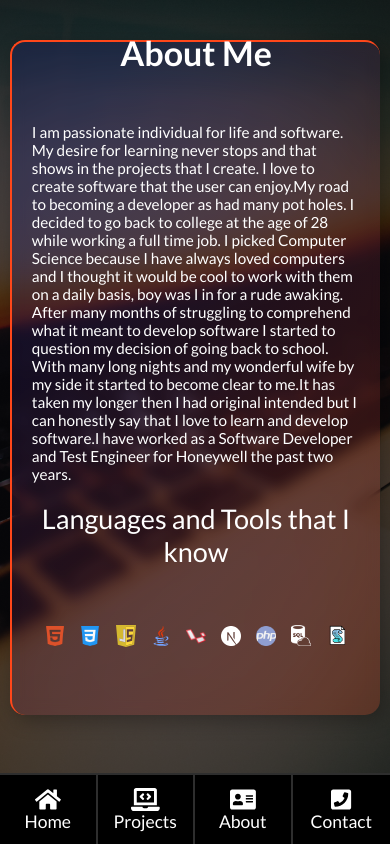
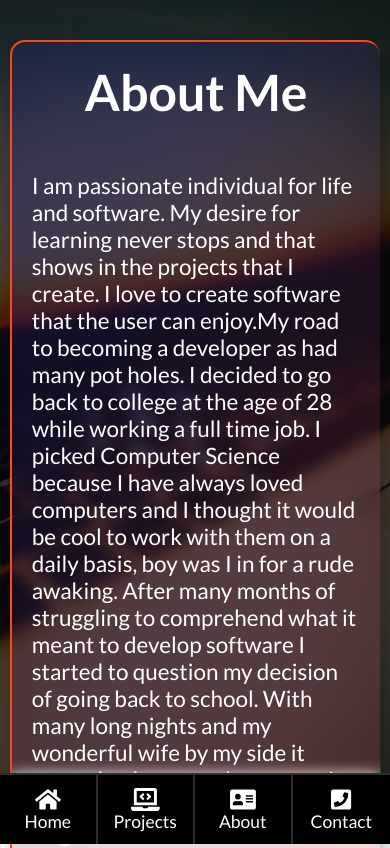
Before and after one commit to ecombee28/Portfolio, a Next.js app: page /about in a window 390 px wide. Shown: the top 848 px of the page. Built offline with nearby package versions, Linux system fonts and the light colour scheme.

Commit message:
chnaged css

```diff
--- a/styles/About.module.css
+++ b/styles/About.module.css
@@ -1,6 +1,6 @@
 .main_wrapper {
-    width: 70%;
-    height: 80vh;
+    width: 80%;
+    height: auto;
     display: flex;
     flex-direction: column;
     justify-content: space-evenly;
@@ -34,18 +34,18 @@
     flex-direction: column;
     justify-content: center;
     align-items: center;
-    font-size: 25px;
+    font-size: 30px;
     color: #ffffffff;
 }
 
 .about {
     width: 100%;
-    height: 70%;
+    height: 100%;
     display: flex;
     flex-direction: column;
     justify-content: center;
     align-items: center;
-    font-size: 30px;
+    font-size: clamp(25px, 1.4vw, 1.5vw);
     padding: 20px;
 }
 
@@ -93,7 +93,6 @@
 @media screen and (max-width:1100px) {
     .main_wrapper {
         width: 95%;
-        height: 80vh;
         display: flex;
         flex-direction: column;
         justify-content: space-evenly;
@@ -111,7 +110,7 @@
         font-size: 17px;
     }
     .about {
-        font-size: 20px;
+        /* font-size: 20px; */
         height: 100%;
     }
 }
@@ -119,7 +118,6 @@
 @media screen and (max-width:880px) {
     .main_wrapper {
         width: 95%;
-        height: 80vh;
         display: flex;
         flex-direction: column;
         justify-content: space-evenly;
@@ -137,7 +135,7 @@
         font-size: 17px;
     }
     .about {
-        font-size: 20px;
+        /* font-size: 20px; */
         height: 100%;
     }
 }
@@ -145,7 +143,6 @@
 @media screen and (max-width:520px) {
     .main_wrapper {
         width: 95%;
-        height: 80vh;
         display: flex;
         flex-direction: column;
         justify-content: space-evenly;
@@ -163,7 +160,7 @@
         font-size: 15px;
     }
     .about {
-        font-size: 17px;
+        /* font-size: 17px; */
         height: 100%;
     }
     .tool_title {
```
